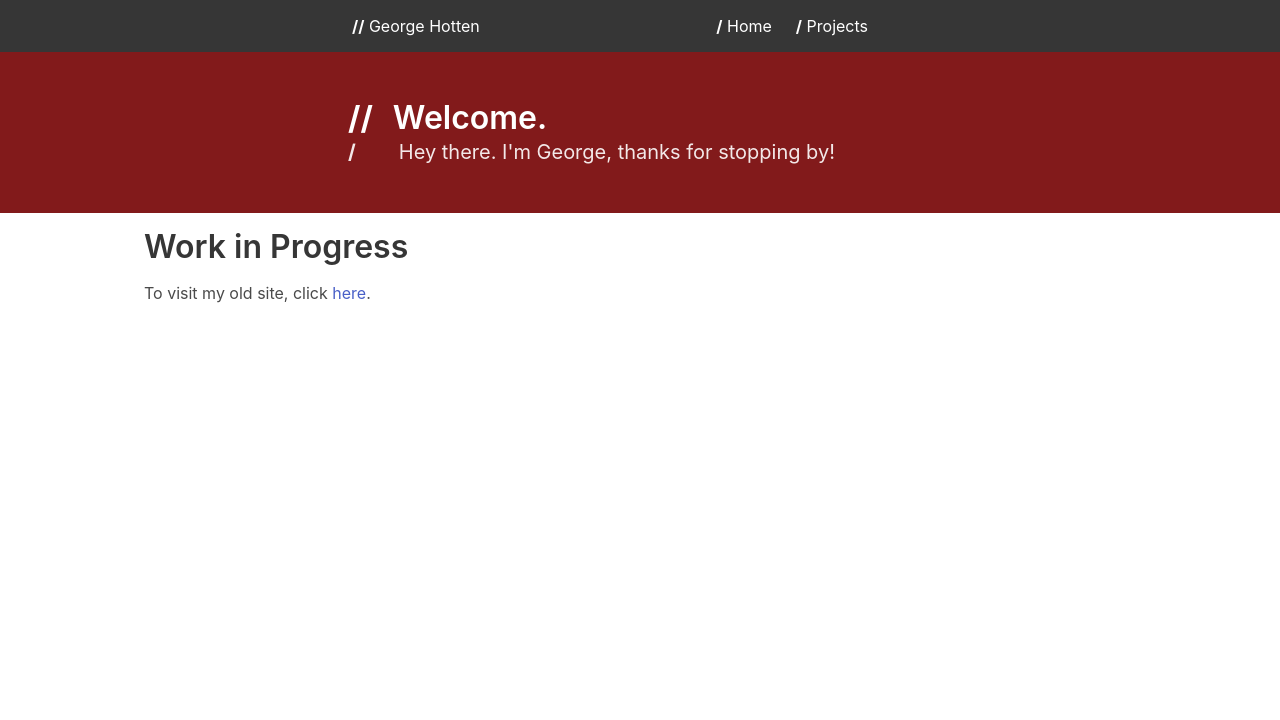
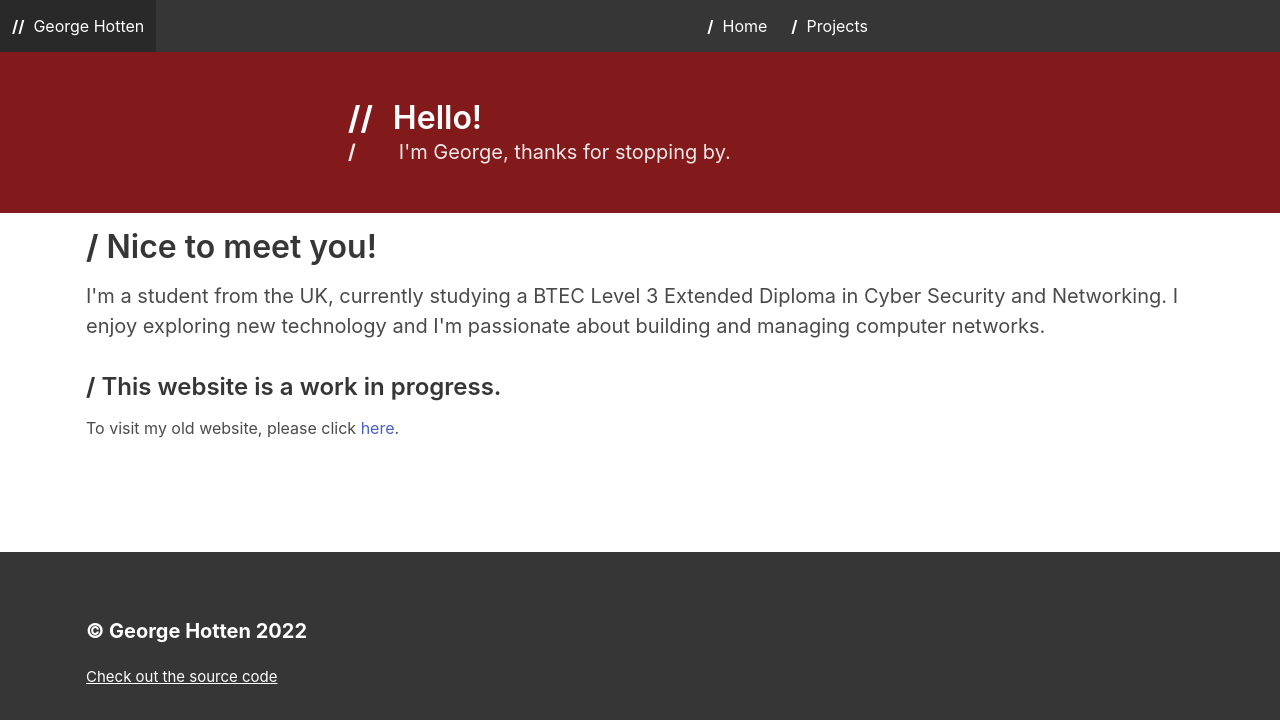
Before and after one commit to Gxorge/ghott.me, a SvelteKit app: page / in a window 1280 px wide. Shown: the top 720 px of the page. Built offline with nearby package versions, Linux system fonts and the light colour scheme.

Commit message:
Work on mobile + addin some text

```diff
--- a/src/app.html
+++ b/src/app.html
@@ -5,7 +5,7 @@
 		<meta name="viewport" content="width=device-width" />
 		%sveltekit.head%
 	</head>
-	<body>
+	<body class="gweb-site">
 		<div>%sveltekit.body%</div>
 	</body>
 </html>
--- a/src/app.scss
+++ b/src/app.scss
@@ -2,15 +2,46 @@
 
 $primary: #821a1b;
 
+$footer-background-color: hsl(0, 0%, 21%);
+
+.gweb-site {
+	display: flex;
+	min-height: 100vh;
+	flex-direction: column;
+}
+
+.gweb-content {
+	flex: 1;
+}
+
 .gweb-text-layout {
-	flex: 1;
-	display: flex;
-	flex-direction: column;
 	padding: 1rem;
 	width: 100%;
-	max-width: 1024px;
+	max-width: 1140px;
 	margin: 0 auto;
 	box-sizing: border-box;
+}
+
+.content p {
+	font-size: 20px;
+}
+
+@media (min-width: 1000px) {
+	.footer-sticky {
+		position: absolute;
+		width: 100%;
+		bottom: 0;
+		overflow:hidden;
+	}
+}
+
+.footer-text {
+	color: white;
+}
+
+.footer-text :link {
+	color: white;
+	text-decoration: underline;
 }
 
 .hero-title-padding {
@@ -23,8 +54,11 @@ $primary: #821a1b;
     box-decoration-break: clone;
 }
 
-.hero-text-padding {
-    padding-left: 300px;
+
+@media (min-width: 1000px) {
+	.hero-text-padding {
+		padding-left: 300px;
+	}
 }
 
 
--- a/src/lib/HeroTitle.svelte
+++ b/src/lib/HeroTitle.svelte
@@ -1,6 +1,6 @@
 <script lang="ts">
     export let title: string;
-    export let subtitle: string;
+    export let subtitle: string = "";
 </script>
 
 <section class="hero is-primary">
@@ -8,8 +8,10 @@
         <p class="title hero-text-padding">
             <b>//</b><span class="hero-title-padding">{title}</span>
         </p>
-        <p class="subtitle hero-text-padding">
-            <b>/</b><span class="hero-subtitle-padding">{subtitle}</span>
-        </p>
+        {#if subtitle != ""}
+            <p class="subtitle hero-text-padding">
+                <b>/</b><span class="hero-subtitle-padding">{subtitle}</span>
+            </p>
+        {/if}
     </div>
 </section>
--- a/src/routes/+error.svelte
+++ b/src/routes/+error.svelte
@@ -3,4 +3,4 @@
     import { page }  from '$app/stores';
 </script>
 
-<HeroTitle title="Uh oh" subtitle="Erorr code {$page.status}."/>
+<HeroTitle title="Oh snap." subtitle="Erorr code {$page.status}."/>
--- a/src/routes/+layout.svelte
+++ b/src/routes/+layout.svelte
@@ -1,31 +1,45 @@
 <script lang="ts">
     import '../app.scss';
+
+    let mobileMenuActive = false;
 </script>
 
-<main>
 <nav class="navbar is-dark" aria-label="main navigation">
-        <div class="navbar-brand" style="padding-left: 340px">
+    <div class="navbar-brand">
         <a class="navbar-item" href="/">
-                <b>//</b>&zwnj; George Hotten
+            <b>//</b>&nbsp; George Hotten
+        </a>
+
+        <a role="button" href="#" class="navbar-burger {mobileMenuActive ? "is-active" : ""}" aria-label="menu" aria-expanded="false" on:click={() => {mobileMenuActive = !mobileMenuActive;}}>
+            <span aria-hidden="true"></span>
+            <span aria-hidden="true"></span>
+            <span aria-hidden="true"></span>
         </a>
     </div>
 
-        <div class="navbar-menu">
+    <div class="navbar-menu {mobileMenuActive ? "is-active" : ""}">
         <div class="navbar-end" style="padding-right: 400px">
             <a class="navbar-item" href="/">
-                    <b>/</b>&zwnj; Home
+                <b>/</b>&nbsp; Home
             </a>
 
             <a class="navbar-item" href="/">
-                    <b>/</b>&zwnj; Projects
+                <b>/</b>&nbsp; Projects
             </a>
         </div>
     </div>
 </nav>
-    <container class="gweb-layout">
+
+<main class="gweb-content">
     <slot />
-    </container>
 </main>
+
+<footer class="footer footer-sticky">
+    <div class="content gweb-text-layout footer-text">
+        <p style="font-size: 20px;"><b>© George Hotten 2022</b></p>
+        <p style="font-size: 15px;"><a href="https://github.com/gxorge/gweb3">Check out the source code</p>
+    </div>
+</footer>
 
 <style lanbg="scss">
     .navbar-brand {
--- a/src/routes/+page.svelte
+++ b/src/routes/+page.svelte
@@ -3,14 +3,18 @@
 </script>
 
 <svelte:head>
-    <title>Welcome | George Hotten</title>
+    <title>George Hotten</title>
 </svelte:head>
 
-<HeroTitle title="Welcome." subtitle="Hey there. I'm George, thanks for stopping by!"/>
-
+<HeroTitle title="Hello!" subtitle="I'm George, thanks for stopping by."/>
 <section class="gweb-text-layout">
     <div class="content">
-        <h1>Work in Progress</h1>
-        To visit my old site, click <a href="https://ghott.me">here</a>.
+        <h1><b>/</b> Nice to meet you!</h1>
+        <p>
+            I'm a student from the UK, currently studying a BTEC Level 3 Extended Diploma in Cyber Security and Networking.
+            I enjoy exploring new technology and I'm passionate about building and managing computer networks.
+        </p>
+        <h3><b>/</b> This website is a work in progress.</h3>
+        To visit my old website, please click <a href="https://ghott.me">here</a>.
     </div>
 </section>
```
Lines whose indentation alone changed are shown as unchanged.
